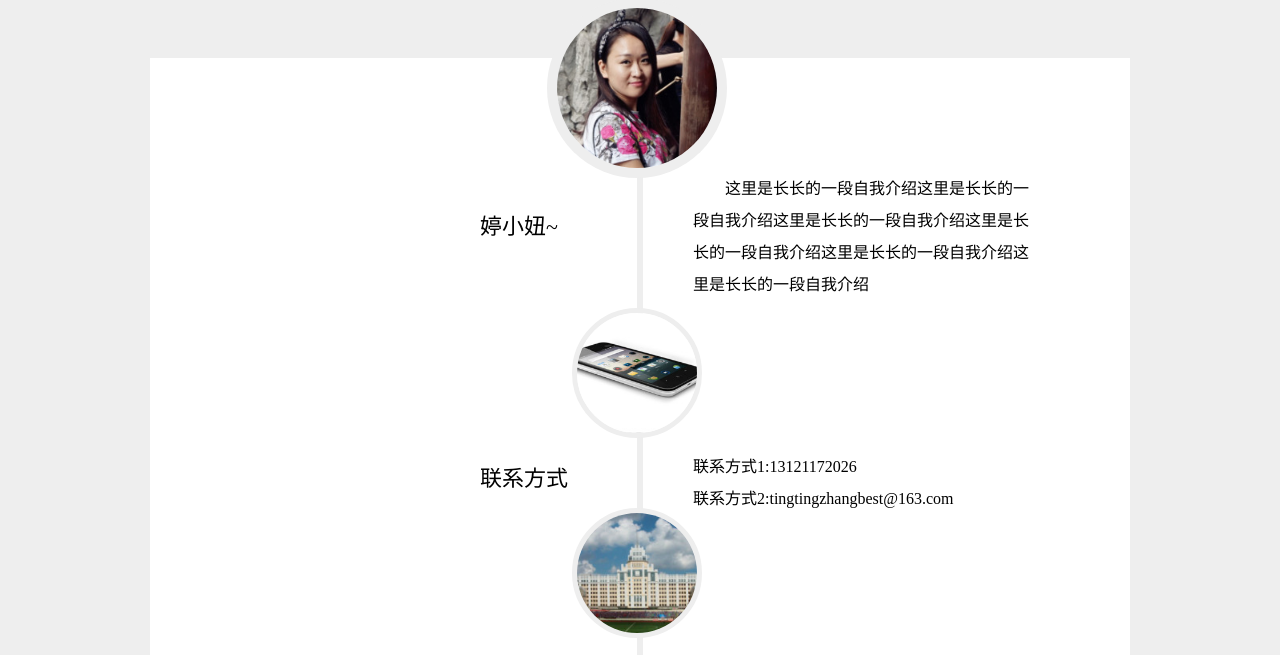
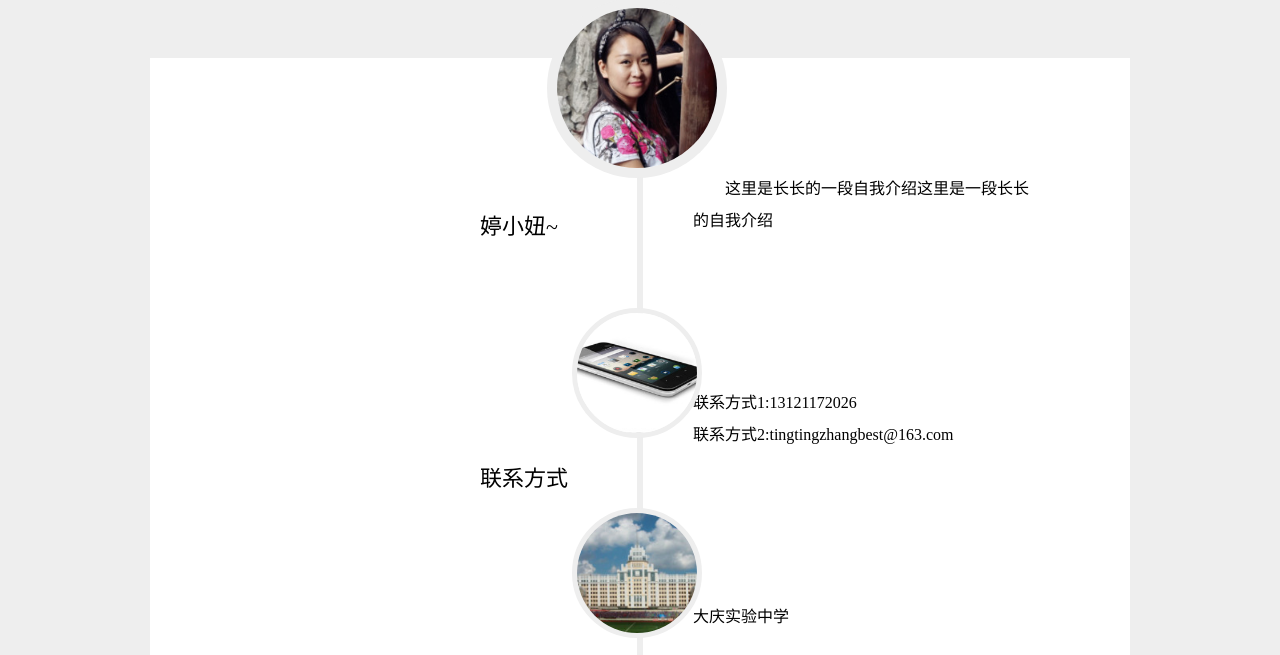
Before and after one commit to tingtingzhangbest/blog, a plain HTML site: page about.html in a window 1280 px wide. Shown: the part 102-757 px from the top of the page. Drawn offline with Linux system fonts and the light colour scheme.

Commit message:
Update about.html

```diff
--- a/about.html
+++ b/about.html
@@ -35,7 +35,7 @@
 		<p id="aboutcontent_left_com">实习经历</p>
     </div>
     <div id="aboutcontent_right">
-    	<div id="aboutcontent_right_date1"><div>这里是长长的一段自我介绍这里是长长的一段自我介绍这里是长长的一段自我介绍这里是长长的一段自我介绍这里是长长的一段自我介绍这里是长长的一段自我介绍</div></div>
+    	<div id="aboutcontent_right_date1"><div>这里是长长的一段自我介绍这里是一段长长的自我介绍</div></div>
     	<div id="aboutcontent_right_date2"><div>联系方式1:13121172026</div><div>联系方式2:tingtingzhangbest@163.com</div></div>
     	<div id="aboutcontent_right_date3"><div>大庆实验中学</div></div>
     	<div id="aboutcontent_right_date4"><div>黑龙江大学</div><div>软件工程专业</div></div>
```
